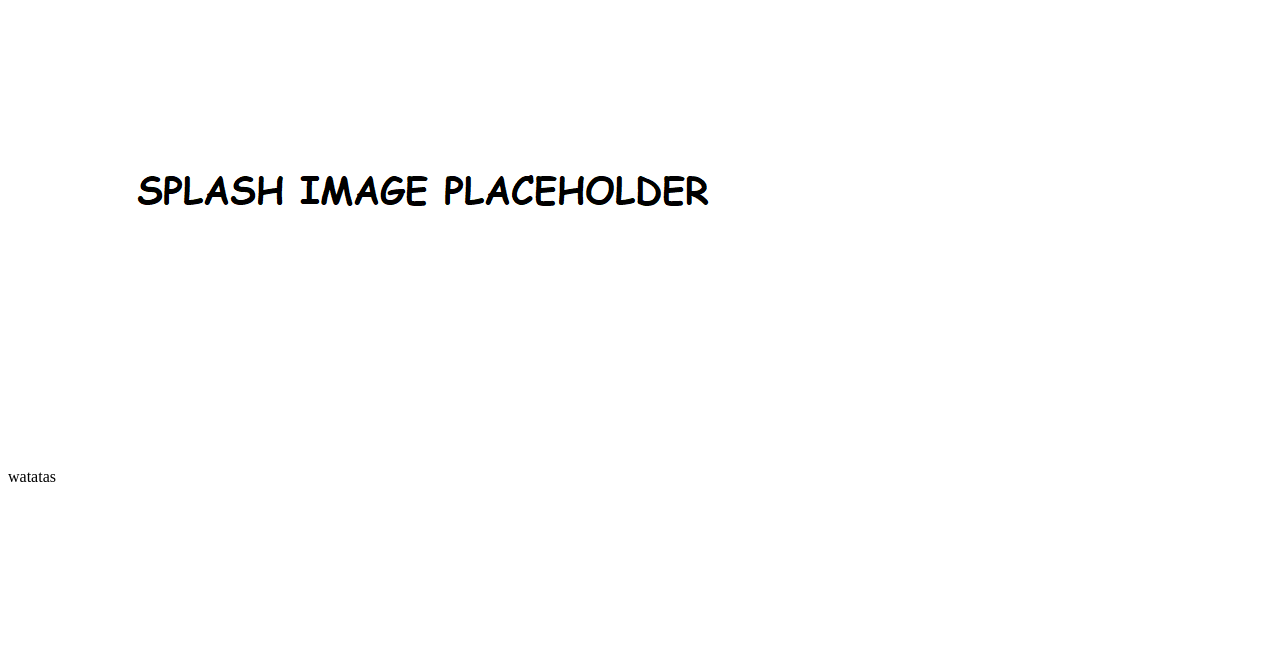
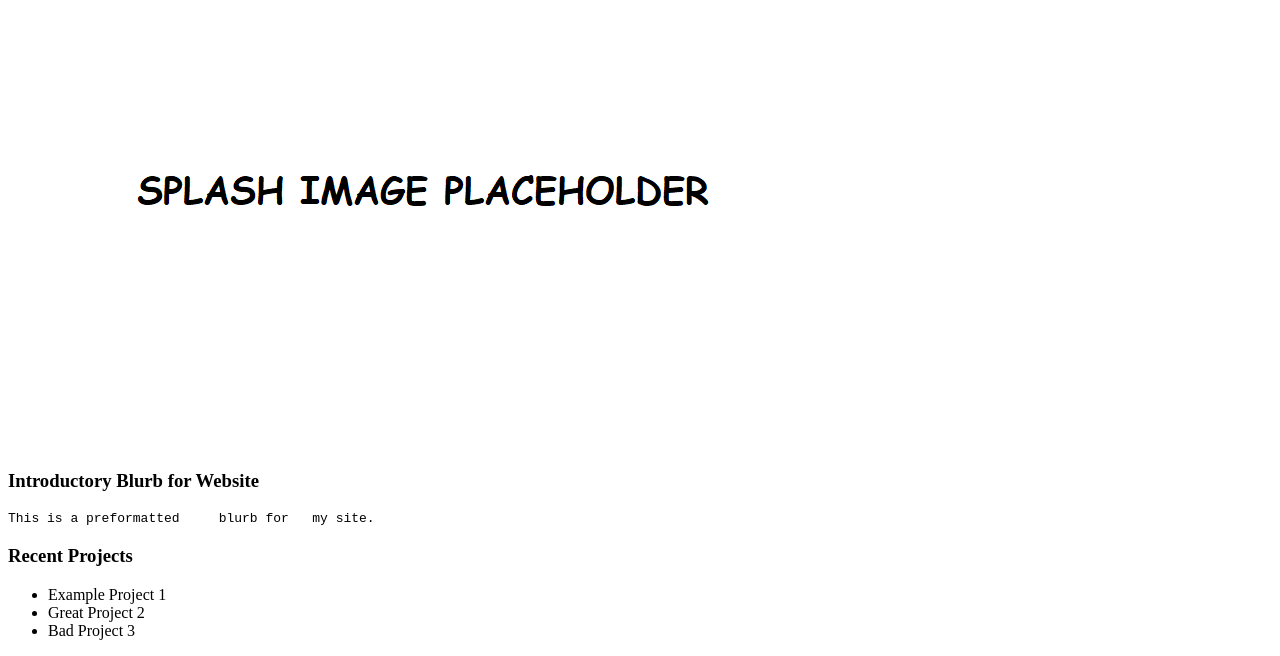
Before and after one commit to ehw014/cse134b_hw2, a plain HTML site: page index.html in a window 1280 px wide. Shown: the part 164-820 px from the top of the page. Drawn offline with Linux system fonts and the light colour scheme.

Commit message:
Update index.html

```diff
--- a/index.html
+++ b/index.html
@@ -20,7 +20,18 @@
         <img src="temp_splash.png" alt="Image for Splash Page">
 
      </header>
-    <p>watatas</p>
+
+    <p>
+        <h3>Introductory Blurb for Website</h3>
+        <pre>This is a preformatted     blurb for   my site.</pre>
+    </p>
+
+    <h3>Recent Projects</h3>
+    <ul>
+        <li>Example Project 1</li>
+        <li>Great Project 2</li>
+        <li>Bad Project 3</li>
+    </ul>
 </body>
 
 </html>
```
